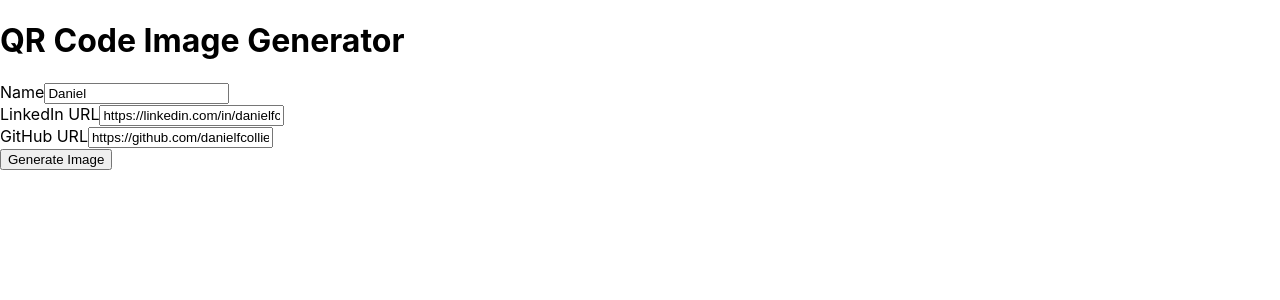
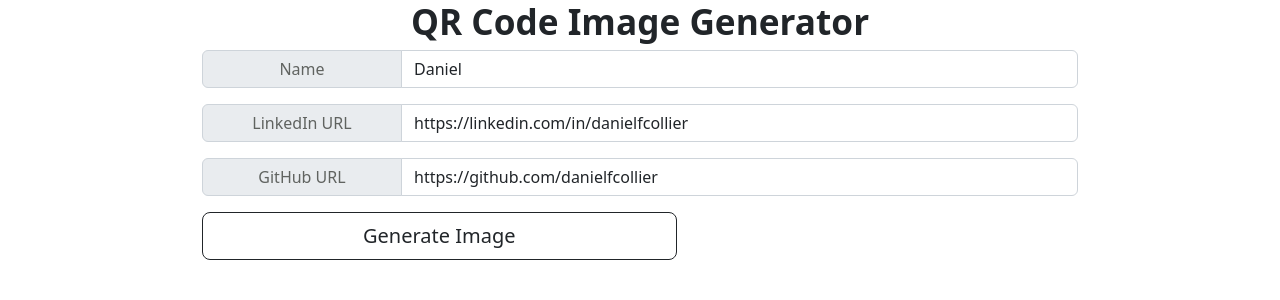
Before and after one commit to danielfcollier/ts-nextjs-app-virtual-card-generator, a Next.js app: page /generate in a window 1280 px wide. Shown: the top 300 px of the page. Built offline with nearby package versions, Linux system fonts and the light colour scheme.

Commit message:
Adjust components and styles to use Bootstrap.

```diff
--- a/components/PageHeader.tsx
+++ b/components/PageHeader.tsx
@@ -1,4 +1,4 @@
-import Head from "next/head";
+import Head from 'next/head';
 
 interface Props {
   name: string | string[] | undefined;
--- /dev/null
+++ b/components/VirtualCard.module.css
@@ -0,0 +1,3 @@
+.title {
+  padding-bottom: 80px;
+}
--- /dev/null
+++ b/components/VirtualCard.tsx
@@ -0,0 +1,23 @@
+import Image from 'next/image';
+
+import styles from './VirtualCard.module.css';
+
+interface Props {
+  name: string;
+  qrCode: string;
+}
+
+export default function VirtualCard(props: Props) {
+  const { name, qrCode } = props;
+
+  return (
+    <div>
+      <div className={styles.title}>{name}</div>
+      <div>
+        Scan Me
+        <br />
+        <Image src={qrCode} width="180" height="180" alt="qrCode" />
+      </div>
+    </div>
+  );
+}
--- a/pages/generate.tsx
+++ b/pages/generate.tsx
@@ -1,11 +1,11 @@
 import { ChangeEvent, FormEvent, useState, useRef } from 'react';
-import Image from 'next/image';
-
+import { Button, Form, InputGroup } from 'react-bootstrap';
 import download from 'downloadjs';
 import { toPng } from 'html-to-image';
 import QRCode from 'qrcode';
 
 import PageHeader from '@/components/PageHeader';
+import VirtualCard from '@/components/VirtualCard';
 
 import { Card, cards } from '../config/cards';
 
@@ -79,53 +79,39 @@ export default function Generate() {
   };
 
   return (
-    <div>
+    <div className="container">
       <PageHeader name={'Virtual Card'} />
 
-      <h1>QR Code Image Generator</h1>
+      <h1 className="title">QR Code Image Generator</h1>
 
-      <form onSubmit={handleSubmit}>
-        <label>
-          Name
-          <input
-            defaultValue={states.name}
-            onChange={handleStates}
-            type="text"
-            name="name"
-            id="name"
-          />
-          <br />
-        </label>
+      <InputGroup className="mb-3">
+        <InputGroup.Text>Name</InputGroup.Text>
+        <Form.Control id="name" defaultValue={states.name} onChange={handleStates} />
+      </InputGroup>
 
       {Object.keys(states.cards).map((key) => {
         return (
-            <label key={key}>
-              {states.cards[key].label}
-              <input
+          <InputGroup className="mb-3" key={key}>
+            <InputGroup.Text>{states.cards[key].label}</InputGroup.Text>
+            <Form.Control
               className="cards"
+              id={key}
               defaultValue={states.cards[key].url as string}
               onChange={handleStates}
-                type="text"
-                name={key}
-                id={key}
             />
-              <br />
-            </label>
+          </InputGroup>
         );
       })}
 
-        <input type="submit" value="Generate Image" />
+      <Button className="button" size="lg" variant="outline-dark" onClick={handleSubmit}>
+        Generate Image
+      </Button>
 
       {states.qrCode && (
-          <div ref={imageRef} id="virtual-card">
-            {states.name}
-            <br />
-            Scan me
-            <br />
-            <Image src={states.qrCode} width="100" height="100" alt="qrCode" />
+        <div ref={imageRef} className="virtual-card">
+          <VirtualCard name={states.name} qrCode={states.qrCode} />
         </div>
       )}
-      </form>
     </div>
   );
 }
--- a/pages/index.module.css
+++ /dev/null
@@ -1,87 +0,0 @@
-.container {
-  min-height: 100vh;
-  padding: 0 0.5rem;
-  display: flex;
-  flex-direction: column;
-  justify-content: center;
-  align-items: center;
-}
-
-.title a {
-  color: #0070f3;
-  text-decoration: none;
-}
-
-.title a:hover,
-.title a:focus,
-.title a:active {
-  text-decoration: underline;
-}
-
-.title {
-  margin: 0;
-  line-height: 1.15;
-  font-size: 4rem;
-}
-
-.title,
-.description {
-  text-align: center;
-}
-
-.description {
-  line-height: 1.5;
-  font-size: 1.5rem;
-}
-
-.grid {
-  display: flex;
-  align-items: center;
-  justify-content: center;
-  flex-wrap: wrap;
-
-  max-width: 800px;
-  margin-top: 3rem;
-}
-
-.card {
-  margin: 1rem;
-  flex-basis: 45%;
-  padding: 1.5rem;
-  text-align: left;
-  color: inherit;
-  text-decoration: none;
-  border: 1px solid #eaeaea;
-  border-radius: 10px;
-  transition: color 0.15s ease, border-color 0.15s ease;
-}
-
-.card:hover,
-.card:focus,
-.card:active {
-  color: #0070f3;
-  border-color: #0070f3;
-}
-
-.card h3 {
-  margin: 0 0 1rem 0;
-  font-size: 1.5rem;
-}
-
-.card p {
-  margin: 0;
-  font-size: 1.25rem;
-  line-height: 1.5;
-}
-
-.logo {
-  height: 1em;
-  margin-left: 0.5rem;
-}
-
-@media (max-width: 600px) {
-  .grid {
-    width: 100%;
-    flex-direction: column;
-  }
-}
--- a/styles/global.css
+++ b/styles/global.css
@@ -2,52 +2,53 @@ html,
 body {
   padding: 0;
   margin: 0;
-  font-family: -apple-system, BlinkMacSystemFont, Segoe UI, Roboto, Oxygen,
-    Ubuntu, Cantarell, Fira Sans, Droid Sans, Helvetica Neue, sans-serif;
 }
 
-* {
-  box-sizing: border-box;
+h1 {
+  font-size: 2.2rem;
+  font-weight: bold;
 }
 
-main {
-  padding: 5rem 0;
-  flex: 1;
-  display: flex;
-  flex-direction: column;
-  justify-content: center;
-  align-items: center;
+.container {
+  max-width: 900px;
 }
 
-footer {
-  width: 100%;
-  height: 100px;
-  border-top: 1px solid #eaeaea;
-  display: flex;
-  justify-content: center;
-  align-items: center;
+.title {
+  text-align: center;
 }
 
-footer img {
-  margin-left: 0.5rem;
+.input-group-text {
+  width: 200px;
+  justify-content: center;
+  color: #606360
 }
 
-footer a {
-  display: flex;
-  justify-content: center;
-  align-items: center;
+.button {
+  margin-bottom: 40px;
 }
 
-a {
-  color: inherit;
-  text-decoration: none;
+.btn-group-lg>.btn, .btn-lg {
+  --bs-btn-padding-y: 0.5rem;
+  --bs-btn-padding-x: 10rem;
+  --bs-btn-font-size: 1.25rem;
+  --bs-btn-border-radius: 0.5rem;
 }
 
-code {
-  background: #fafafa;
-  border-radius: 5px;
-  padding: 0.75rem;
-  font-size: 1.1rem;
-  font-family: Menlo, Monaco, Lucida Console, Liberation Mono, DejaVu Sans Mono,
-    Bitstream Vera Sans Mono, Courier New, monospace;
+.virtual-card {
+  max-height: 400px;
+  max-width: 300px;
+  font-size: 1.5rem;
+  font-weight: bold;
+  text-align: center;
+  align-items: center;
+  padding: 20px;
+  margin-bottom: 40px;
+  background-color: white;
+  border: 1px solid #606360;
 }
+
+.card-container {
+  margin: 20px;
+  max-width: 900px;
+  text-align: left;
+}
```
Also changed, not shown: components/LinkButton.tsx (+6 -2 lines), pages/_app.tsx (+6 -3 lines). Lines whose indentation alone changed are shown as unchanged.
